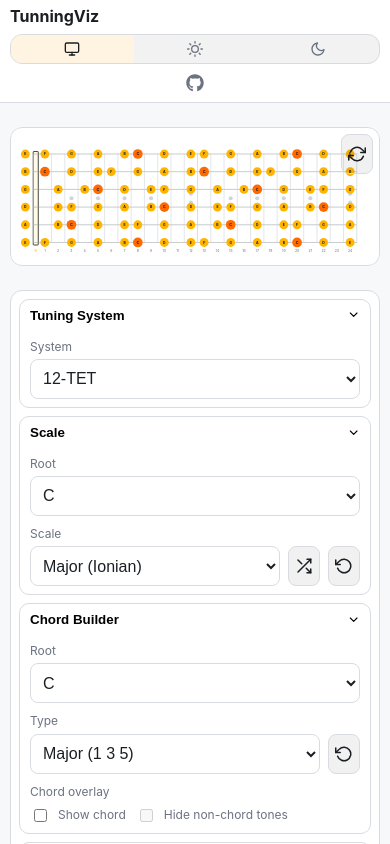
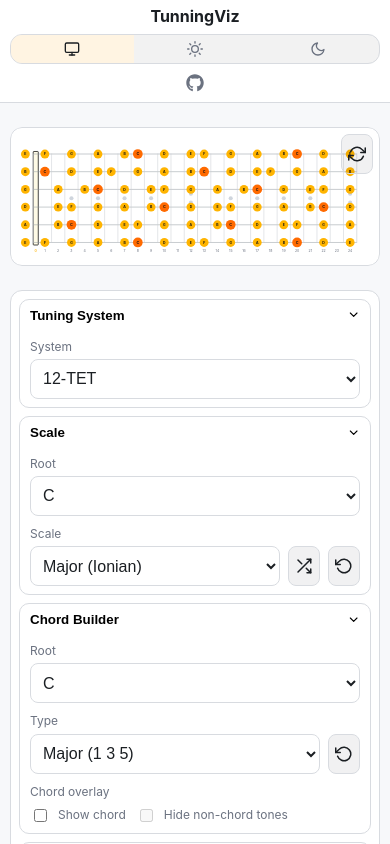
Before and after one commit to DMNerd/tuning-visualizer, a React (Vite) app: page / in a window 390 px wide. Shown: the top 844 px of the page. Built offline with nearby package versions, Linux system fonts and the light colour scheme.

Commit message:
Center title on mobile

```diff
--- a/src/styles/responsive.css
+++ b/src/styles/responsive.css
@@ -85,6 +85,11 @@
     flex-direction: column;
     align-items: stretch;
     gap: var(--space-xs);
+  }
+
+  .tv-header__title {
+    flex: 1 1 100%;
+    text-align: center;
   }
 
   .tv-header__actions {
```
